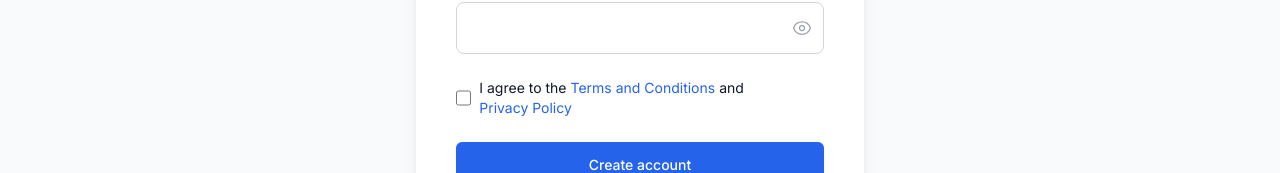
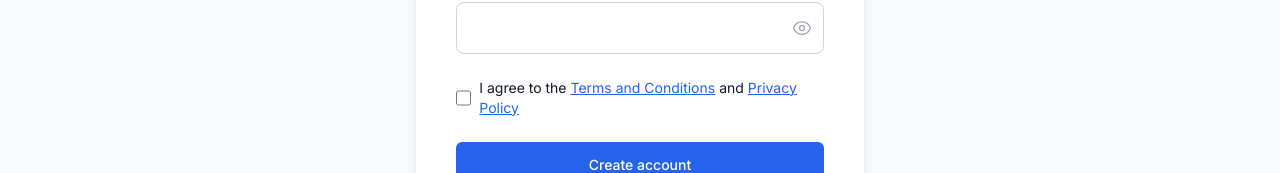
Before and after one commit to Whitedevilr4/boibabufrontend, a React (Create React App) app in the folder frontend/: page /register in a window 1280 px wide. Shown: the part 608-781 px from the top of the page. Built offline with nearby package versions, Linux system fonts and the light colour scheme; no server answers.

Commit message:
Update RegisterPage.js

```diff
--- a/frontend/src/pages/auth/RegisterPage.js
+++ b/frontend/src/pages/auth/RegisterPage.js
@@ -186,13 +186,23 @@ const RegisterPage = () => {
               />
               <label htmlFor="terms" className="ml-2 block text-sm text-gray-900">
                 I agree to the{' '}
-                <button type="button" className="text-primary-600 hover:text-primary-500">
+                <Link
+                  to="/page/terms-condition"
+                  target="_blank"
+                  rel="noopener noreferrer"
+                  className="text-primary-600 hover:text-primary-500 underline"
+                >
                   Terms and Conditions
-                </button>{' '}
+                </Link>{' '}
                 and{' '}
-                <button type="button" className="text-primary-600 hover:text-primary-500">
+                <Link
+                  to="/page/privacy"
+                  target="_blank"
+                  rel="noopener noreferrer"
+                  className="text-primary-600 hover:text-primary-500 underline"
+                >
                   Privacy Policy
-                </button>
+                </Link>
               </label>
             </div>
             {errors.terms && (
```
